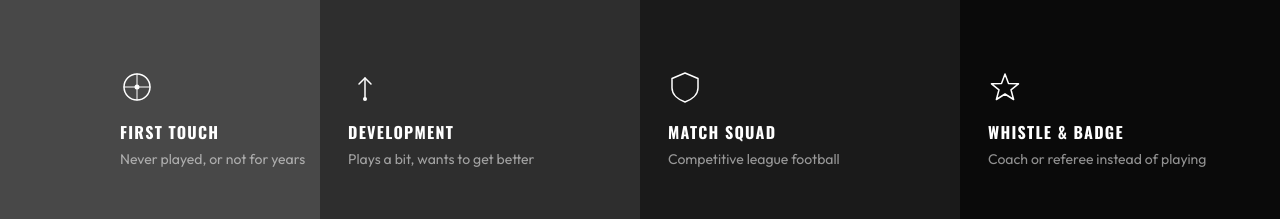
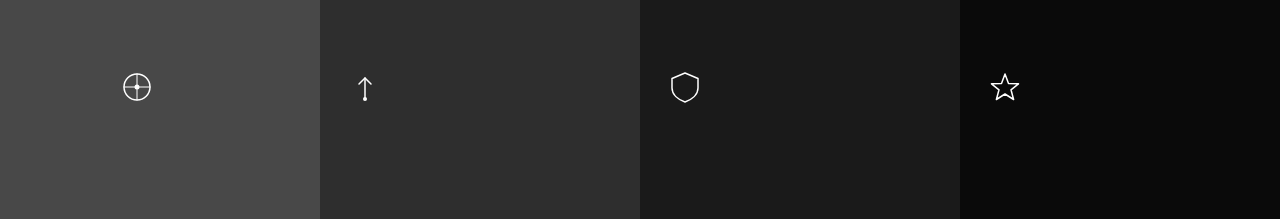
Before and after one commit to michael-codelibrary/noor-fc, a Next.js app: page / in a window 1280 px wide. Shown: the part 2806-3025 px from the top of the page. Built offline with nearby package versions, Linux system fonts and the light colour scheme.

Commit message:
Levels: icons always visible, text only on hover

```diff
--- a/components/Levels.tsx
+++ b/components/Levels.tsx
@@ -99,16 +99,19 @@ export default function Levels() {
               onMouseEnter={() => setHoveredIndex(i)}
               onMouseLeave={() => setHoveredIndex(null)}
             >
+              {/* Icon — always visible */}
+              <div style={{ marginBottom: "16px" }}>
+                <Icon />
+              </div>
+
+              {/* Text — only visible when this band is hovered */}
               <div
                 style={{
-                  opacity: isCollapsed ? 0 : 1,
+                  opacity: isActive ? 1 : 0,
                   transition: "opacity 0.25s ease",
                   whiteSpace: "nowrap",
                 }}
               >
-                <div style={{ marginBottom: "16px" }}>
-                  <Icon />
-                </div>
                 <div
                   className="font-display font-bold uppercase text-white"
                   style={{ fontSize: "1rem", letterSpacing: "0.08em", marginBottom: "6px" }}
```
